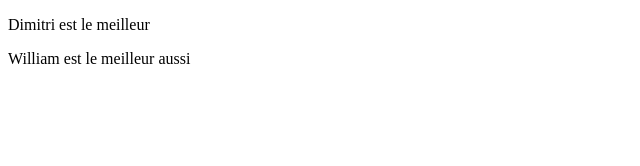
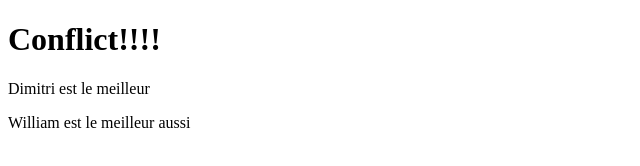
Before and after one commit to dhmmasson/demo9, a plain HTML site: page index.html in a window 1280 px wide. Shown: the whole page, without its empty margins (0-640 px from the left). Drawn offline with Linux system fonts and the light colour scheme.

Commit message:
feature: prepare conflicts

```diff
--- a/index.html
+++ b/index.html
@@ -3,9 +3,10 @@
 <head>
     <meta charset="UTF-8">
     <meta name="viewport" content="width=device-width, initial-scale=1.0">
-    <title>Document</title>
+    <title>Teachers!</title>
 </head>
 <body>
+    <h1>Conflict!!!!</h1>
     <p> Dimitri est le meilleur </p>
     <p> William est le meilleur aussi </p>
 </body>
```
